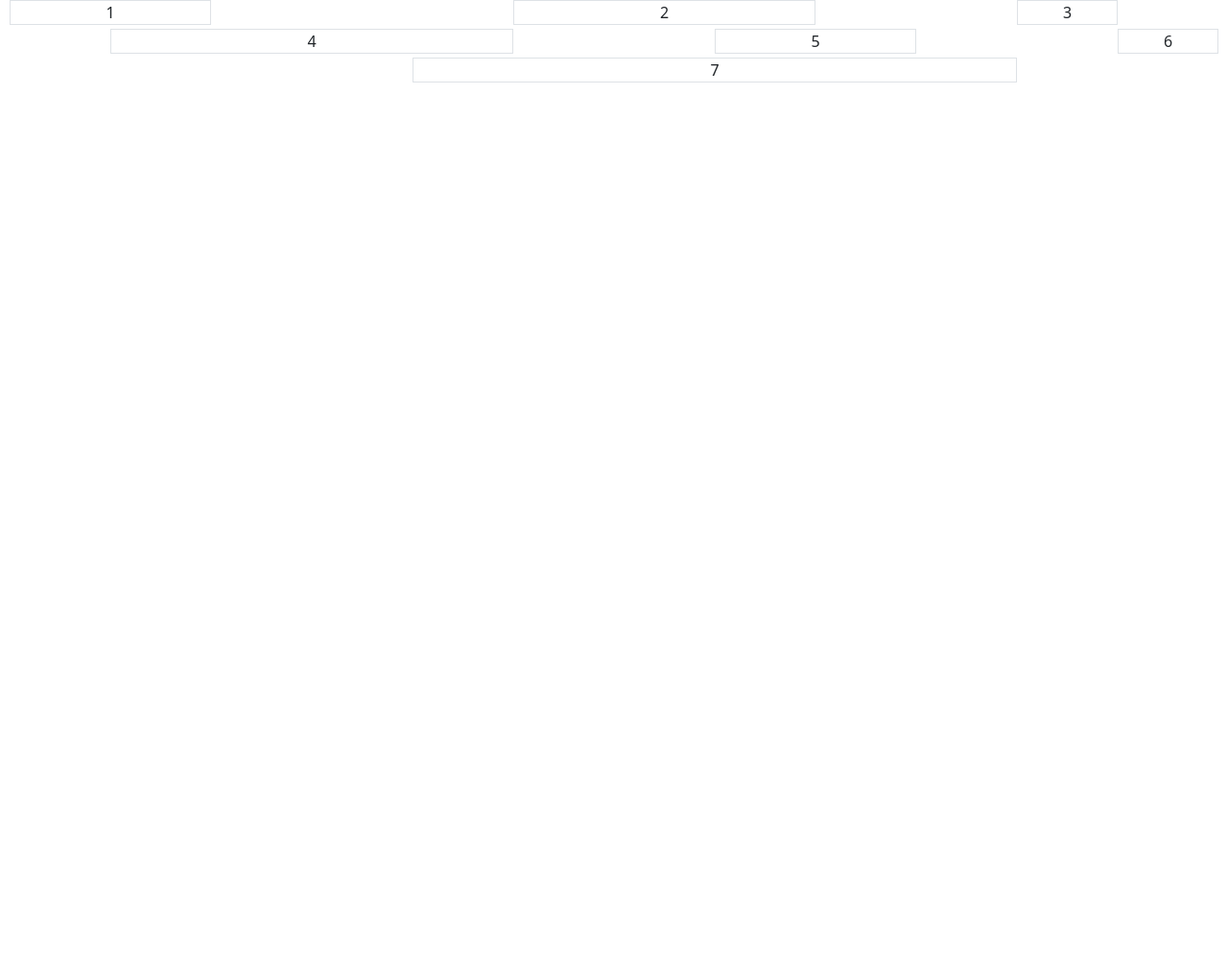
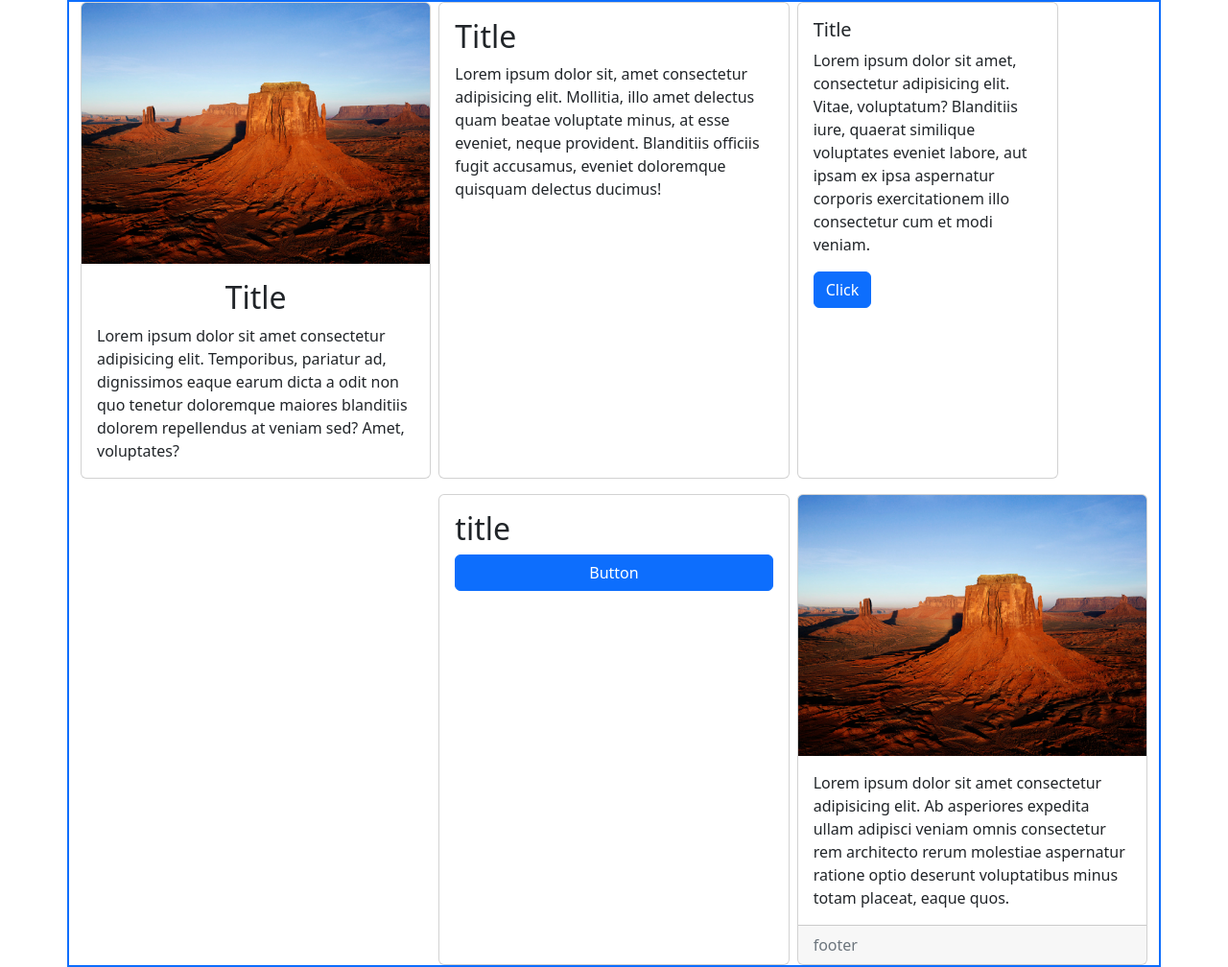
Before and after one commit to Amirmfth/QA-css-project, a plain HTML site: page index.html in a window 1280 px wide. Shown: the whole page at 96% size. Before the commit the page ends 800 px from the top, so only its background shows below. Drawn offline with nearby package versions, Linux system fonts and the light colour scheme.

Commit message:
feat: add CARD

```diff
--- a/index.html
+++ b/index.html
@@ -8,19 +8,65 @@
     <title>Document</title>
 </head>
 <body>
-    <div class="container-fluid">
-        <div class="row gx-1 gy-1">
+    <div class="container border border-2 border-primary">
+        <div class="row gx-2 gy-2">
+            <div class="col-4">
+                <div class="card ">
+                    <img class="card-img-top" src="./Desert.jpg" alt="pic">
+                    <div class="card-body">
+                        <h2 class="card-title text-center">Title</h2>
+                        <p class="card-text" >Lorem ipsum dolor sit amet consectetur adipisicing elit. Temporibus, pariatur ad,
+                            dignissimos eaque earum dicta a odit non quo tenetur doloremque maiores blanditiis
+                            dolorem repellendus at veniam sed? Amet, voluptates?</p>
+                    </div>
+                </div>
+            </div>
+            <div class="col-4 ">
+                <div class="card h-100">
+                    <div class="card-body">
+                        <h2 class="card-title text-start" >Title</h2>
+                        <p class="card-text">Lorem ipsum dolor sit, amet consectetur adipisicing elit. Mollitia,
+                            illo amet delectus quam beatae voluptate minus,
+                            at esse eveniet, neque provident. Blanditiis officiis fugit accusamus,
+                            eveniet doloremque quisquam delectus ducimus!</p>
+                    </div>
+                </div>
+            </div>
+            <div class="col-3">
+                <div class="card h-100">
+                    <div class="card-body ">
+                        <h5 class="card-title">Title</h5>
+                        <p class="card-text ">Lorem ipsum dolor sit amet, consectetur adipisicing elit. Vitae, voluptatum?
+                            Blanditiis iure, quaerat similique voluptates eveniet labore, aut ipsam ex ipsa aspernatur
+                            corporis exercitationem illo consectetur cum et modi veniam.</p>
+                        <a href="#" class="btn btn-primary" >Click</a>
+                    </div>
+                </div>
+            </div>
+        </div>
+        <div class="row gy-2 gx-2 mt-2">
+            <div class="col-4 offset-4">
+                <div class="card h-100">
+                    <div class="card-body">
+                        <h2 class="card-title">title</h2>
+                        <a href="#" class="btn btn-primary w-100" >Button</a>
+                    </div>
+                </div>
+            </div>
+            <div class="col-4">
+                <div class="card">
+                    <img class="card-img-top" src="./Desert.jpg" alt="pic2">
+                    <div class="card-body">
+                        <p class="card-text">Lorem ipsum dolor sit amet consectetur adipisicing elit.
+                            Ab asperiores expedita ullam adipisci veniam omnis consectetur rem architecto
+                            rerum molestiae aspernatur ratione optio deserunt voluptatibus minus totam placeat,
+                            eaque quos.</p>
+                    </div>
+                    <div class="card-footer text-muted"> footer</div>
+                </div>
+            </div>
+        </div>
 
-            <div class="col-6 col-md-2 offset-md-2 text-center border order-md-4">5</div>
-            <div class="col-3 col-md-1 offset-3 offset-md-2 text-center border order-md-5">6</div>
-            <div class="col-5 col-md-6 offset-3 offset-md-4 text-center border order-md-last">7</div>
-
-            <div class="col-3 col-md-4 offset-6 offset-md-1 text-center border order-md-3">4</div>
-            <div class="col-9 col-md-2  text-center border order-md-first">1</div>
-            <div class="col-6 col-md-3 offset-6 offset-md-3 text-center border order-md-1">2</div>
-
-            <div class="col col-md-1 offset-md-2 text-center border order-md-2">3</div>
-        </div>
     </div>
 </body>
 </html>
```
Also changed, not shown: Desert.jpg (added).
